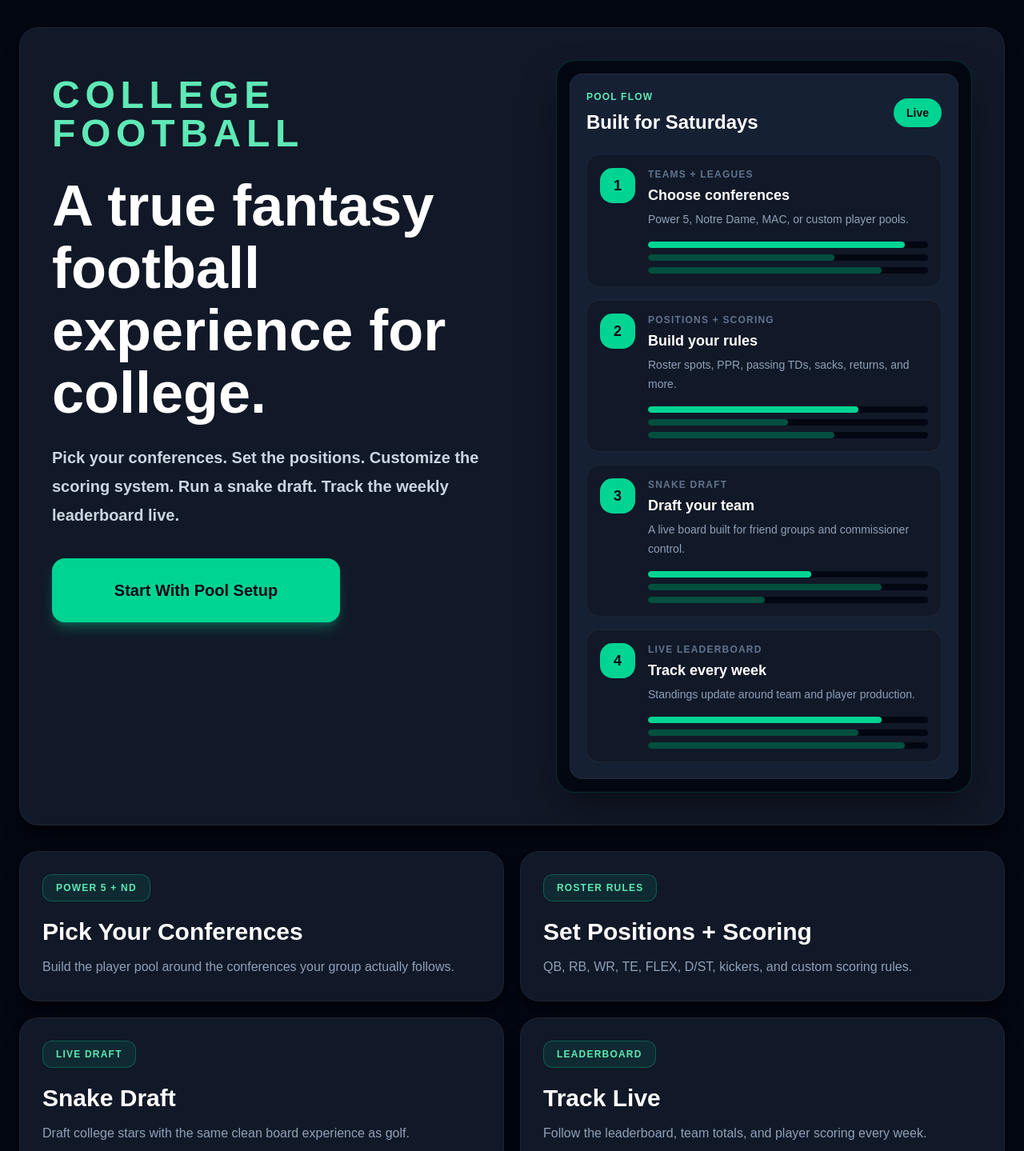
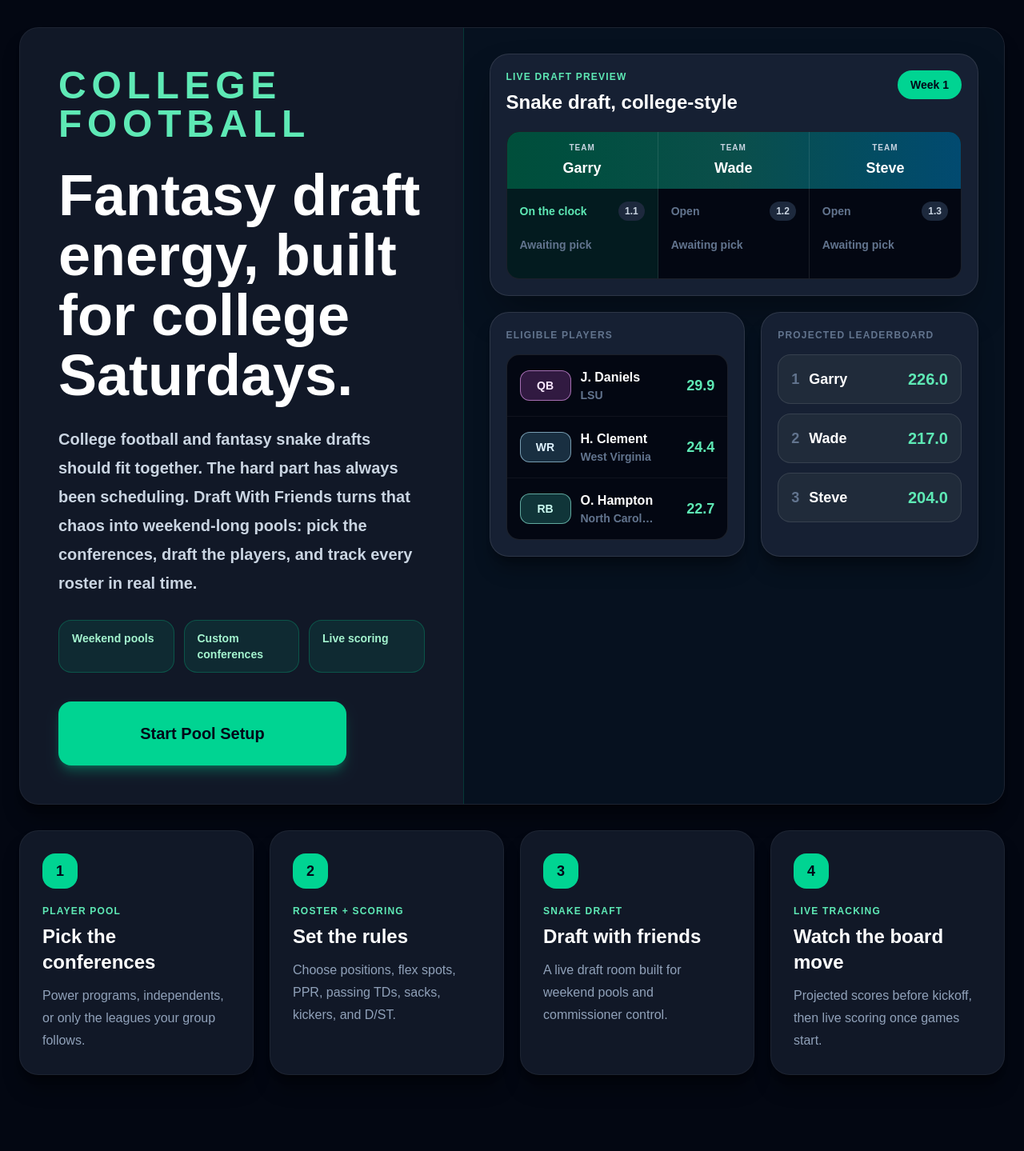
Before and after one commit to garrymorrison84/draft-with-friends, a Next.js app: page /football in a window 1280 px wide. Shown: the part 268-1707 px from the top of the page at 80% size. After the commit the page ends 1660 px from the top, so only its background shows below. Built offline with nearby package versions, Linux system fonts and the light colour scheme.

Commit message:
Polish college football landing page

```diff
--- a/app/football/page.tsx
+++ b/app/football/page.tsx
@@ -1,54 +1,39 @@
 import Link from "next/link";
 import BrandMark from "../components/BrandMark";
 
-const featureCards = [
-  [
-    "Pick Your Conferences",
-    "Build the player pool around the conferences your group actually follows.",
-    "Power 5 + ND",
-  ],
-  [
-    "Set Positions + Scoring",
-    "QB, RB, WR, TE, FLEX, D/ST, kickers, and custom scoring rules.",
-    "Roster Rules",
-  ],
-  [
-    "Snake Draft",
-    "Draft college stars with the same clean board experience as golf.",
-    "Live Draft",
-  ],
-  [
-    "Track Live",
-    "Follow the leaderboard, team totals, and player scoring every week.",
-    "Leaderboard",
-  ],
-];
-
 const flowSteps = [
   {
-    label: "Teams + Leagues",
-    title: "Choose conferences",
-    detail: "Power 5, Notre Dame, MAC, or custom player pools.",
-    bars: ["w-11/12", "w-8/12", "w-10/12"],
+    label: "Player Pool",
+    title: "Pick the conferences",
+    detail: "Power programs, independents, or only the leagues your group follows.",
   },
   {
-    label: "Positions + Scoring",
-    title: "Build your rules",
-    detail: "Roster spots, PPR, passing TDs, sacks, returns, and more.",
-    bars: ["w-9/12", "w-6/12", "w-8/12"],
+    label: "Roster + Scoring",
+    title: "Set the rules",
+    detail: "Choose positions, flex spots, PPR, passing TDs, sacks, kickers, and D/ST.",
   },
   {
     label: "Snake Draft",
-    title: "Draft your team",
-    detail: "A live board built for friend groups and commissioner control.",
-    bars: ["w-7/12", "w-10/12", "w-5/12"],
+    title: "Draft with friends",
+    detail: "A live draft room built for weekend pools and commissioner control.",
   },
   {
-    label: "Live Leaderboard",
-    title: "Track every week",
-    detail: "Standings update around team and player production.",
-    bars: ["w-10/12", "w-9/12", "w-11/12"],
+    label: "Live Tracking",
+    title: "Watch the board move",
+    detail: "Projected scores before kickoff, then live scoring once games start.",
   },
+];
+
+const playerRows = [
+  { pos: "QB", name: "J. Daniels", school: "LSU", pts: "29.9", color: "border-fuchsia-300/60 bg-fuchsia-400/20 text-fuchsia-100" },
+  { pos: "WR", name: "H. Clement", school: "West Virginia", pts: "24.4", color: "border-sky-200/60 bg-sky-300/20 text-sky-100" },
+  { pos: "RB", name: "O. Hampton", school: "North Carolina", pts: "22.7", color: "border-teal-200/60 bg-teal-300/20 text-teal-100" },
+];
+
+const leaderboardRows = [
+  ["1", "Garry", "226.0"],
+  ["2", "Wade", "217.0"],
+  ["3", "Steve", "204.0"],
 ];
 
 export default function FootballHomePage() {
@@ -65,104 +50,165 @@ export default function FootballHomePage() {
           </Link>
         </div>
 
-        <section className="mt-8 overflow-hidden rounded-3xl border border-white/5 bg-[#111827] p-5 shadow-xl shadow-black/40 sm:p-8 md:p-10 lg:grid lg:grid-cols-[1fr_520px] lg:gap-10">
-          <div className="flex flex-col pt-3 lg:pt-5">
+        <section className="mt-8 overflow-hidden rounded-3xl border border-white/5 bg-[#111827] shadow-xl shadow-black/40 lg:grid lg:grid-cols-[minmax(0,0.9fr)_minmax(420px,1.1fr)]">
+          <div className="flex flex-col justify-between p-5 sm:p-8 md:p-10 lg:min-h-[760px] lg:p-12">
+            <div>
               <p className="text-xl font-black uppercase tracking-[0.14em] text-emerald-300 sm:text-3xl md:text-5xl">
               College Football
               </p>
-            <h1 className="mt-5 max-w-4xl text-3xl font-black leading-[1.08] sm:text-4xl md:mt-7 md:text-6xl xl:text-7xl">
-              A true fantasy football experience for college.
+              <h1 className="mt-5 max-w-4xl text-4xl font-black leading-[1.04] sm:text-5xl md:mt-7 md:text-6xl xl:text-7xl">
+                Fantasy draft energy, built for college Saturdays.
               </h1>
               <p className="mt-5 max-w-3xl text-base font-semibold leading-7 text-slate-300 sm:text-lg md:mt-6 md:text-xl md:leading-9">
-              Pick your conferences. Set the positions. Customize the scoring
-              system. Run a snake draft. Track the weekly leaderboard live.
+                College football and fantasy snake drafts should fit together.
+                The hard part has always been scheduling. Draft With Friends
+                turns that chaos into weekend-long pools: pick the conferences,
+                draft the players, and track every roster in real time.
               </p>
+
+              <div className="mt-7 grid gap-3 sm:grid-cols-3">
+                {["Weekend pools", "Custom conferences", "Live scoring"].map((item) => (
+                  <div
+                    key={item}
+                    className="rounded-2xl border border-emerald-400/25 bg-emerald-400/10 px-4 py-3 text-sm font-black text-emerald-200"
+                  >
+                    {item}
+                  </div>
+                ))}
+              </div>
+            </div>
 
             <div className="mt-7 md:mt-9">
               <Link
                 href="/football/create"
                 className="inline-flex min-h-16 w-full items-center justify-center rounded-2xl bg-emerald-400 px-6 py-4 text-center text-lg font-black text-slate-950 shadow-lg shadow-emerald-400/30 hover:bg-emerald-300 sm:w-auto md:min-h-20 md:min-w-[360px] md:px-10 md:py-5 md:text-xl"
               >
-                Start With Pool Setup
+                Start Pool Setup
               </Link>
             </div>
           </div>
 
-          <div className="mt-10 lg:mt-0">
-            <div className="rounded-3xl border border-emerald-400/20 bg-[#030712] p-3 shadow-2xl shadow-black/50 sm:p-4">
-              <div className="rounded-2xl border border-white/5 bg-[#162033] p-4 sm:p-5">
-                <div className="flex items-center justify-between gap-4">
-                  <div>
+          <div className="border-t border-emerald-400/20 bg-[#06111f] p-5 sm:p-8 lg:border-l lg:border-t-0 lg:p-8">
+            <div className="grid gap-5">
+              <div className="rounded-3xl border border-white/10 bg-[#162033] p-4 shadow-2xl shadow-black/40 sm:p-5">
+                <div className="flex items-start justify-between gap-4">
+                  <div className="min-w-0">
                     <p className="text-xs font-black uppercase tracking-widest text-emerald-300">
-                      Pool Flow
+                      Live Draft Preview
                     </p>
-                    <h2 className="mt-2 text-xl font-black sm:text-2xl">
-                      Built for Saturdays
+                    <h2 className="mt-2 text-2xl font-black">
+                      Snake draft, college-style
                     </h2>
                   </div>
-                  <div className="rounded-full bg-emerald-400 px-3 py-2 text-xs font-black text-slate-950 sm:px-4 sm:text-sm">
-                    Live
+                  <div className="rounded-full bg-emerald-400 px-4 py-2 text-sm font-black text-slate-950">
+                    Week 1
                   </div>
                 </div>
 
-                <div className="mt-6 space-y-4">
-                  {flowSteps.map((step, index) => (
+                <div className="mt-5 overflow-hidden rounded-2xl border border-white/10 bg-[#030712]">
+                  <div className="grid grid-cols-3 bg-gradient-to-r from-emerald-900 via-teal-900 to-sky-900">
+                    {["Garry", "Wade", "Steve"].map((team) => (
+                      <div key={team} className="border-r border-white/10 p-3 text-center last:border-r-0">
+                        <p className="text-[10px] font-black uppercase tracking-widest text-slate-300">
+                          Team
+                        </p>
+                        <p className="mt-1 truncate text-lg font-black">{team}</p>
+                      </div>
+                    ))}
+                  </div>
+                  <div className="grid grid-cols-3">
+                    {["On the clock", "Open", "Open"].map((status, index) => (
                       <div
-                      key={step.label}
-                      className="rounded-2xl border border-white/5 bg-[#111827] p-4"
+                        key={`${status}-${index}`}
+                        className={`min-h-28 border-r border-white/10 p-4 last:border-r-0 ${
+                          index === 0 ? "bg-emerald-400/10" : ""
+                        }`}
                       >
-                      <div className="flex items-start gap-4">
-                        <div className="flex h-11 w-11 shrink-0 items-center justify-center rounded-2xl bg-emerald-400 text-lg font-black text-slate-950">
-                          {index + 1}
+                        <div className="flex items-center justify-between gap-2">
+                          <p className={index === 0 ? "text-sm font-black text-emerald-300" : "text-sm font-black text-slate-500"}>
+                            {status}
+                          </p>
+                          <span className="rounded-full bg-slate-800 px-2 py-1 text-xs font-black text-slate-300">
+                            1.{index + 1}
+                          </span>
                         </div>
-                        <div className="min-w-0 flex-1">
+                        <p className="mt-5 text-sm font-bold text-slate-500">
+                          Awaiting pick
+                        </p>
+                      </div>
+                    ))}
+                  </div>
+                </div>
+              </div>
+
+              <div className="grid gap-5 xl:grid-cols-[1fr_0.85fr]">
+                <div className="rounded-3xl border border-white/10 bg-[#162033] p-4 shadow-xl shadow-black/30 sm:p-5">
                   <p className="text-xs font-black uppercase tracking-widest text-slate-500">
-                            {step.label}
+                    Eligible Players
                   </p>
-                          <h3 className="mt-1 text-lg font-black">
-                            {step.title}
-                          </h3>
-                          <p className="mt-1 text-sm leading-6 text-slate-400">
-                            {step.detail}
+                  <div className="mt-4 overflow-hidden rounded-2xl border border-white/10 bg-[#030712]">
+                    {playerRows.map((player) => (
+                      <div
+                        key={player.name}
+                        className="grid grid-cols-[64px_minmax(0,1fr)_64px] items-center gap-3 border-b border-white/5 p-4 last:border-b-0"
+                      >
+                        <span className={`rounded-xl border px-3 py-2 text-center text-sm font-black ${player.color}`}>
+                          {player.pos}
+                        </span>
+                        <div className="min-w-0">
+                          <p className="truncate text-base font-black">{player.name}</p>
+                          <p className="truncate text-sm font-bold text-slate-500">
+                            {player.school}
                           </p>
+                        </div>
+                        <p className="text-right text-lg font-black text-emerald-300">
+                          {player.pts}
+                        </p>
+                      </div>
+                    ))}
+                  </div>
+                </div>
 
-                          <div className="mt-4 space-y-2">
-                            {step.bars.map((width, barIndex) => (
+                <div className="rounded-3xl border border-white/10 bg-[#162033] p-4 shadow-xl shadow-black/30 sm:p-5">
+                  <p className="text-xs font-black uppercase tracking-widest text-slate-500">
+                    Projected Leaderboard
+                  </p>
+                  <div className="mt-4 space-y-3">
+                    {leaderboardRows.map(([rank, team, points]) => (
                       <div
-                                key={`${step.label}-${barIndex}`}
-                                className="h-2 overflow-hidden rounded-full bg-[#030712]"
+                        key={team}
+                        className="flex items-center justify-between gap-4 rounded-2xl border border-white/10 bg-[#202b3a] px-4 py-4"
                       >
-                                <div
-                                  className={`${width} h-full rounded-full ${
-                                    barIndex === 0
-                                      ? "bg-emerald-400"
-                                      : "bg-emerald-400/35"
-                                  }`}
-                                />
+                        <div className="flex min-w-0 items-center gap-3">
+                          <span className="text-lg font-black text-slate-500">{rank}</span>
+                          <span className="truncate text-lg font-black">{team}</span>
+                        </div>
+                        <span className="text-xl font-black text-emerald-300">
+                          {points}
+                        </span>
                       </div>
                     ))}
                   </div>
                 </div>
               </div>
             </div>
-                  ))}
-                </div>
-              </div>
-            </div>
           </div>
         </section>
 
-        <section className="mt-8 grid gap-5 md:grid-cols-2">
-          {featureCards.map(([title, body, tag]) => (
+        <section className="mt-8 grid gap-5 md:grid-cols-4">
+          {flowSteps.map((step, index) => (
             <div
-              key={title}
+              key={step.label}
               className="rounded-3xl border border-white/5 bg-[#111827] p-5 shadow-xl shadow-black/40 sm:p-7"
             >
-              <div className="mb-5 inline-flex rounded-xl border border-emerald-400/30 bg-emerald-400/10 px-4 py-2 text-xs font-black uppercase tracking-widest text-emerald-300">
-                {tag}
+              <div className="mb-5 flex h-11 w-11 items-center justify-center rounded-2xl bg-emerald-400 text-lg font-black text-slate-950">
+                {index + 1}
               </div>
-              <h2 className="text-2xl font-black md:text-3xl">{title}</h2>
-              <p className="mt-3 leading-7 text-slate-400">{body}</p>
+              <p className="text-xs font-black uppercase tracking-widest text-emerald-300">
+                {step.label}
+              </p>
+              <h2 className="mt-2 text-2xl font-black">{step.title}</h2>
+              <p className="mt-3 leading-7 text-slate-400">{step.detail}</p>
             </div>
           ))}
         </section>
```
Lines whose indentation alone changed are shown as unchanged.
